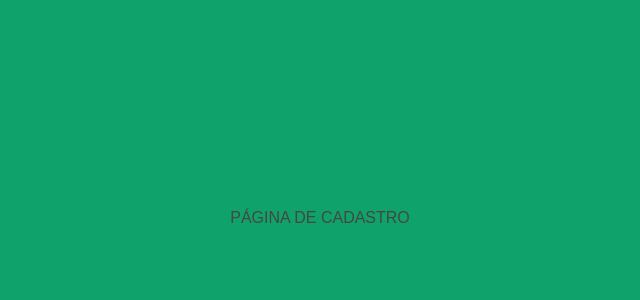
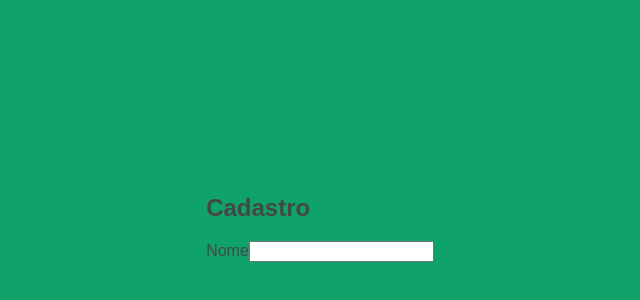
Before and after one commit to matteusfernandes/app-delivery, a React (Create React App) app in the folder front-end/: page /register in a window 1280 px wide. Shown: the part 182-482 px from the top of the page, without its empty margins (320-960 px from the left). Built offline with nearby package versions, Linux system fonts and the light colour scheme.

Commit message:
feat: create a input to name in register page

```diff
--- a/front-end/src/pages/cadastro/index.js
+++ b/front-end/src/pages/cadastro/index.js
@@ -1,8 +1,20 @@
 import React from 'react';
+import Input from '../../components/input';
 
 function Cadastro() {
   return (
-    <div>PÁGINA DE CADASTRO</div>
+    <div>
+      <h2>Cadastro</h2>
+      <Input
+        type="text"
+        label="Nome"
+        value=""
+        name="name"
+        testid=""
+        onChange=""
+        id="name"
+      />
+    </div>
   );
 }
 
```
